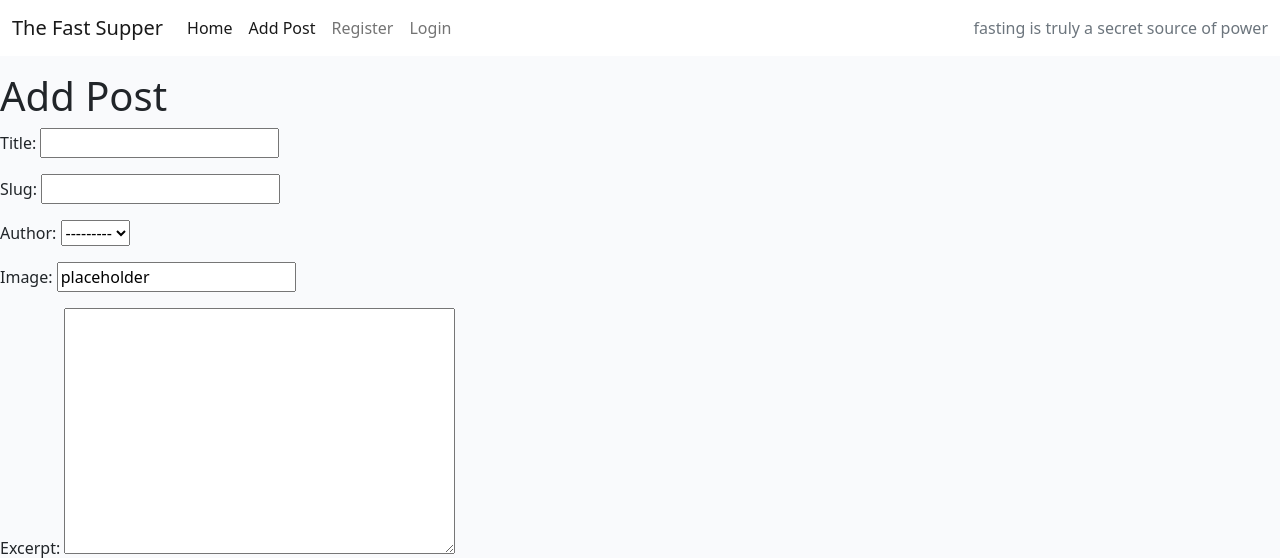
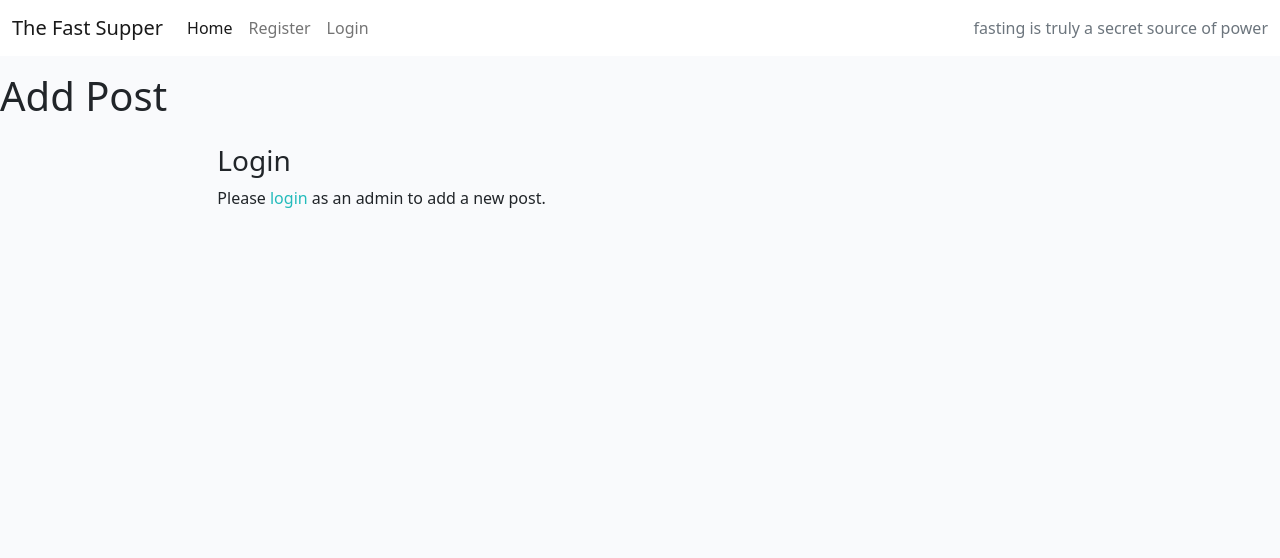
Before and after one commit to richardreiter/the-fast-supper, a Django app: page /add_post/new in a window 1280 px wide. Shown: the top 558 px of the page. Run offline with Django 3.2, Linux system fonts and the light colour scheme; some libraries are stand-ins or nearby versions.

Commit message:
Add conditionals to make sure only admins can Add/Edit/Delete posts

```diff
--- a/templates/add_post.html
+++ b/templates/add_post.html
@@ -17,6 +17,8 @@ https://www.youtube.com/watch?v=m3efqF9abyg -->
 <div class="col card mb-4 mt-3 left top">
     <h1>Add Post</h1>
 
+    {% if user.is_authenticated and user.is_superuser %}
+
     <form method="POST">
         {% csrf_token %}
 
@@ -25,4 +27,14 @@ https://www.youtube.com/watch?v=m3efqF9abyg -->
 </div>
 <button type="submit" class="btn btn-success">Add post</button>
 
+{% else %}
+<!-- if not an admin, tell user to login as one to add a post -->
+<div class="row">
+    <div class="col-md-8 mt-3 offset-md-2">
+        <h3>Login</h3>
+        <p>Please <a class="link" href="{% url 'account_login' %}">login</a> as an admin to add a new post.</p>
+    </div>
+</div>
+{% endif %}
+
 {% endblock %}
--- a/templates/base.html
+++ b/templates/base.html
@@ -49,9 +49,12 @@
                     <li class="nav-item">
                         <a class="nav-link active" aria-current="page" href="{% url 'home' %}">Home</a>
                     </li>
+                    <!-- if user is admin/superuser show add_post page -->
+                    {% if user.is_authenticated and user.is_superuser %}
                     <li class="nav-item">
                         <a class="nav-link active" aria-current="page" href="{% url 'add_post' %}">Add Post</a>
                     </li>
+                    {% endif %}
                     <!-- allauth logout/signup/login -->
                     {% if user.is_authenticated %}
                     <li class="nav-item">
--- a/templates/post_detail.html
+++ b/templates/post_detail.html
@@ -13,10 +13,13 @@ https://github.com/Code-Institute-Solutions/Django3blog -->
                 <h1 class="post-title">{{ post.title }}</h1>
                 <!-- Post author -->
                 <p class="post-subtitle">{{ post.author }} | {{ post.created_on }} |
+                    <!-- if user is admin/superuser show Edit/Delete links -->
+                    {% if user.is_authenticated and user.is_superuser %}
                     <!-- Link to Edit post -->
                      <small><a href="{% url 'update_post' post.slug %}">Edit</a></small> |
                         <!-- Link to Delete post -->
                       <small><a href="{% url 'delete_post' post.slug %}">Delete</a></small>
+                    {% endif %}
                 </p>
             </div>
             <div class="d-none d-md-block col-md-6 masthead-image">
```
